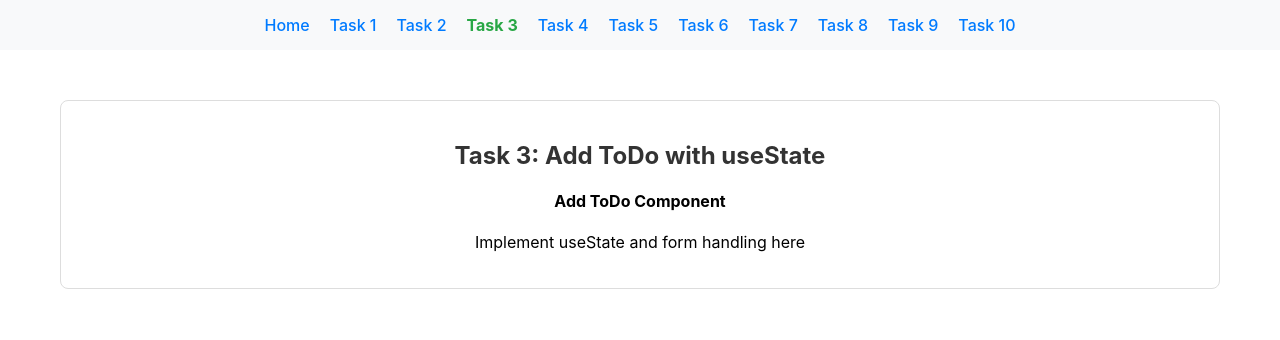
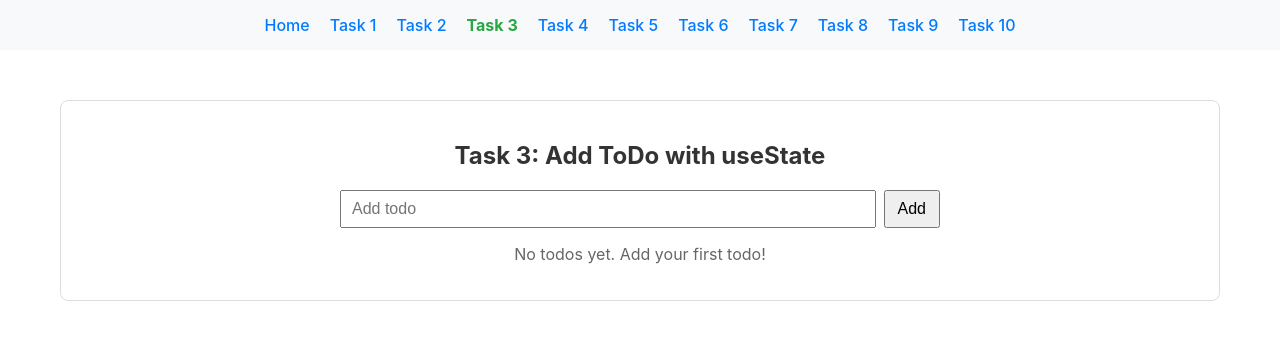
Before and after one commit to Chipsiarz/node.js-pre-training-course-main, a React (Create React App) app in the folder React-CSS/react-todo-app/: page /task-03 in a window 1280 px wide. Shown: the top 340 px of the page. Built offline with nearby package versions, Linux system fonts and the light colour scheme.

Commit message:
feat(React-CSS): Task-03 solution

```diff
--- a/React-CSS/react-todo-app/src/solutions/task-03/AddToDo.tsx
+++ b/React-CSS/react-todo-app/src/solutions/task-03/AddToDo.tsx
@@ -1,58 +1,82 @@
-import React, { useState } from 'react';
-import { Todo } from '../../types';
+import React, { useState } from "react";
+import { Todo } from "../../types";
 
-/**
- * Task 3: AddToDo Component
- *
- * Theory: React Hooks - useState
- *
- * React Hooks are functions that allow you to "hook into" React state and lifecycle features
- * from function components. useState is the most fundamental hook for managing component state.
- *
- * useState Hook:
- * - Returns an array with two elements: [state, setState]
- * - First element is the current state value
- * - Second element is a function to update the state
- * - State updates trigger component re-renders
- *
- * State Management Best Practices:
- * 1. Never modify state directly (mutate the state object)
- * 2. Always use the setter function provided by useState
- * 3. State updates are asynchronous
- * 4. React batches state updates for performance
- * 5. Use functional updates when new state depends on previous state
- *
- * Event Handling in React:
- * - Use camelCase for event handlers (onClick, onChange, onSubmit)
- * - Event handlers receive a synthetic event object
- * - Prevent default behavior with event.preventDefault()
- * - Access input values through event.target.value
- *
- * Key Concepts:
- * - State is component-specific and isolated
- * - State changes cause re-renders
- * - Use controlled components for form inputs
- * - Handle form submission properly
- */
 export const AddToDo: React.FC = () => {
-  // TODO: Implement the AddToDo component
-  //
-  // Requirements:
-  // 1. Create a controlled input field for todo title
-  // 2. Add a button to submit the new todo
-  // 3. Handle form submission (prevent default behavior)
-  // 4. Clear the input after adding a todo
-  // 5. Don't add empty todos
-  //
-  // Example implementation:
-  // const [inputValue, setInputValue] = useState('');
-  // const [todos, setTodos] = useState<Todo[]>([]);
+  const [inputValue, setInputValue] = useState<string>("");
+  const [todos, setTodos] = useState<Todo[] | any[]>([]);
+
+  const handleChange = (e: React.ChangeEvent<HTMLInputElement>) => {
+    setInputValue(e.target.value);
+  };
+
+  const handleSubmit = (e: React.FormEvent) => {
+    e.preventDefault();
+    const title = inputValue.trim();
+    if (!title) return;
+
+    const now = new Date().toISOString();
+    const newTodo: Todo | any = {
+      id: Date.now(),
+      title,
+      description: "",
+      completed: false,
+      createdAt: now,
+      updatedAt: now,
+    };
+
+    setTodos((prev) => [...prev, newTodo]);
+    setInputValue("");
+  };
 
   return (
-    <div>
-      {/* TODO: Replace this with your implementation */}
-      <h4>Add ToDo Component</h4>
-      <p>Implement useState and form handling here</p>
+    <div style={{ maxWidth: 600, margin: "0 auto" }}>
+      <form
+        onSubmit={handleSubmit}
+        style={{ display: "flex", gap: 8, marginBottom: 12 }}
+      >
+        <input
+          type="text"
+          placeholder="Add todo"
+          value={inputValue}
+          onChange={handleChange}
+          aria-label="Add todo"
+          style={{ flex: 1, padding: "8px 10px", fontSize: 16 }}
+        />
+        <button type="submit" style={{ padding: "8px 12px", fontSize: 16 }}>
+          Add
+        </button>
+      </form>
+
+      <div>
+        {todos.length === 0 ? (
+          <p style={{ color: "#666" }}>No todos yet. Add your first todo!</p>
+        ) : (
+          <ul style={{ listStyle: "none", padding: 0, margin: 0 }}>
+            {todos.map((t) => (
+              <li
+                key={t.id}
+                style={{
+                  padding: "8px 10px",
+                  borderBottom: "1px solid #eee",
+                  display: "flex",
+                  justifyContent: "space-between",
+                }}
+              >
+                <span
+                  style={{
+                    textDecoration: t.completed ? "line-through" : "none",
+                  }}
+                >
+                  {t.title}
+                </span>
+                <small style={{ color: "#666" }}>
+                  {t.completed ? "completed" : "not completed"}
+                </small>
+              </li>
+            ))}
+          </ul>
+        )}
+      </div>
     </div>
   );
 };
```
